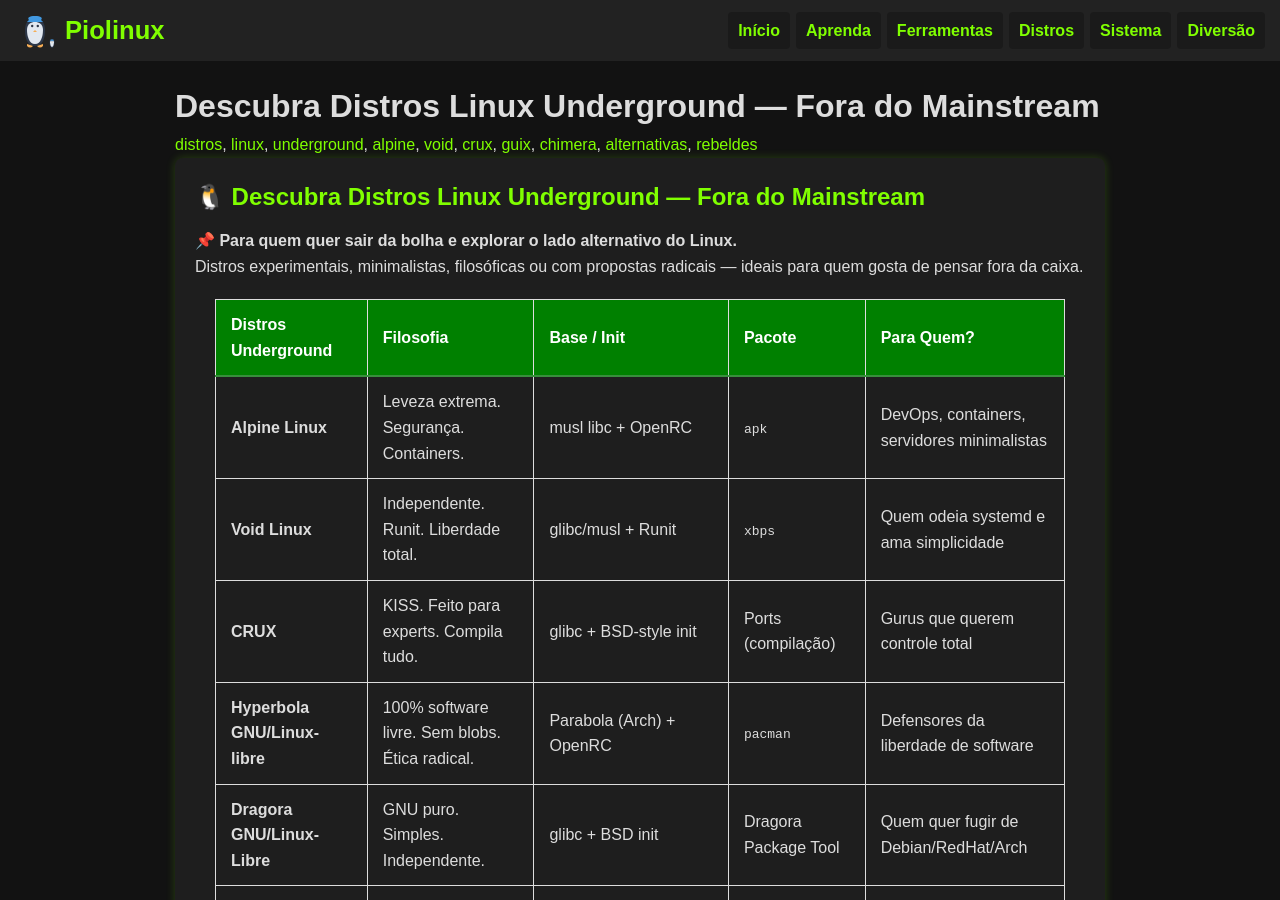
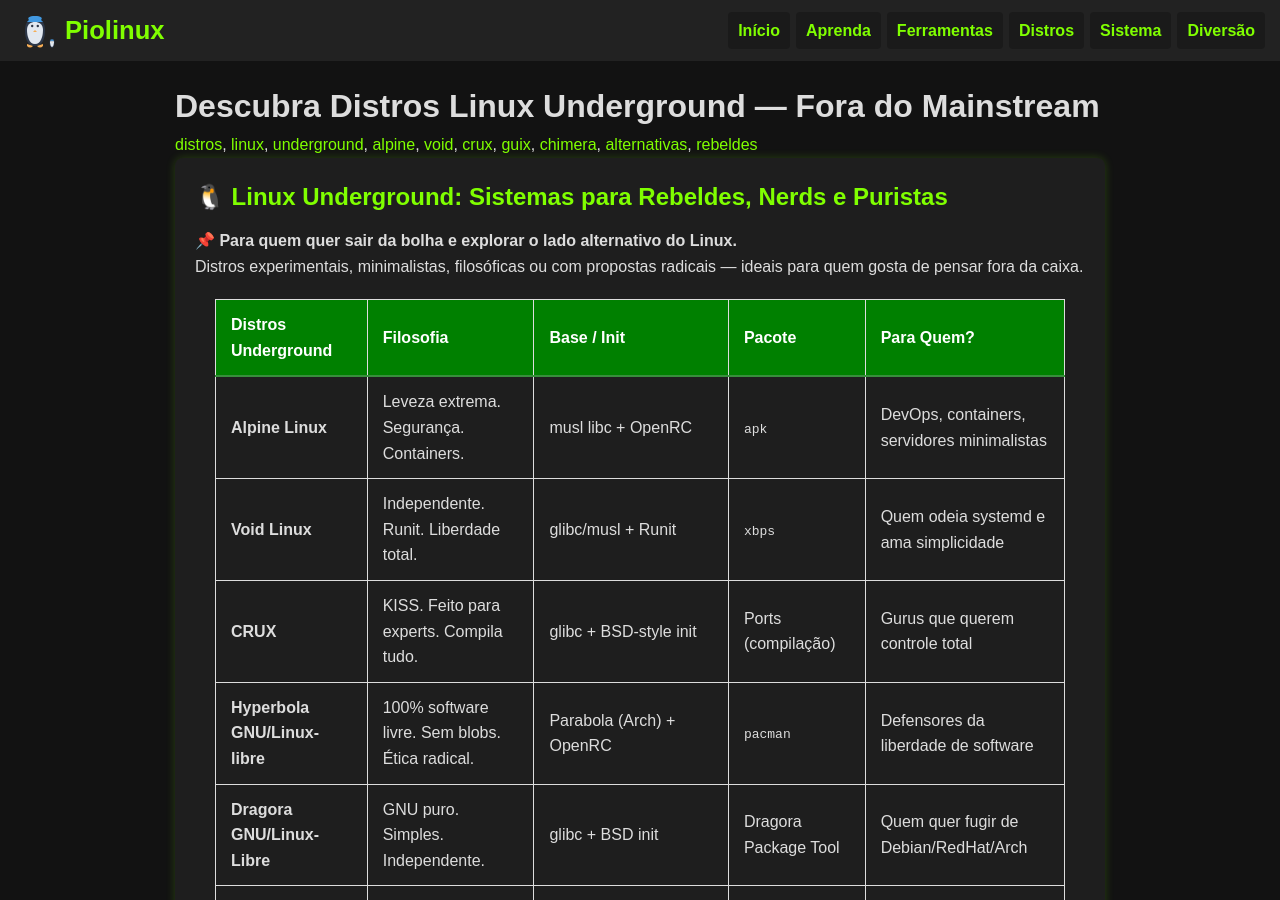
Before and after one commit to Piolinux/piolinux-site, a Jekyll site: the page built from _pages/distros/distros-linux-underground-as-rebeldes-do-pinguim.md, in a window 1280 px wide and 900 px high. Built offline with Jekyll 4.4.1, drawn with Linux system fonts in a browser that asks for light colours.

Commit message:
Update distros-linux-underground-as-rebeldes-do-pinguim.md

```diff
--- a/_pages/distros/distros-linux-underground-as-rebeldes-do-pinguim.md
+++ b/_pages/distros/distros-linux-underground-as-rebeldes-do-pinguim.md
@@ -14,9 +14,7 @@ tags: [distros, linux, underground, alpine, void, crux, guix, chimera, alternati
 
 <section class="post-content">
 
-<h2>
-    🐧 Descubra Distros Linux Underground — Fora do Mainstream
-  </h2>
+<h2>🐧 Linux Underground: Sistemas para Rebeldes, Nerds e Puristas</h2>
 
   <div>
     <strong>📌 Para quem quer sair da bolha e explorar o lado alternativo do Linux.</strong><br>
```
